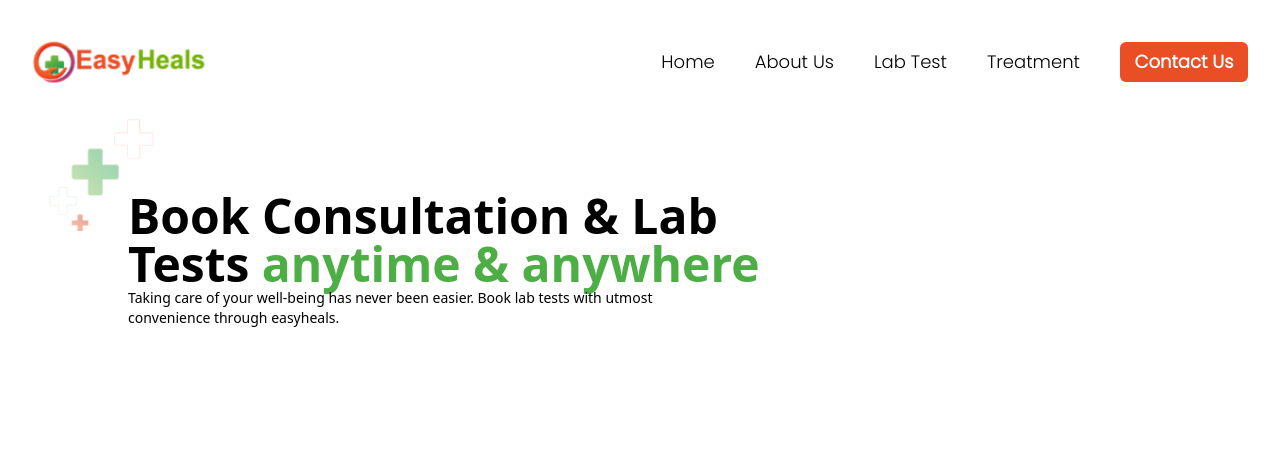
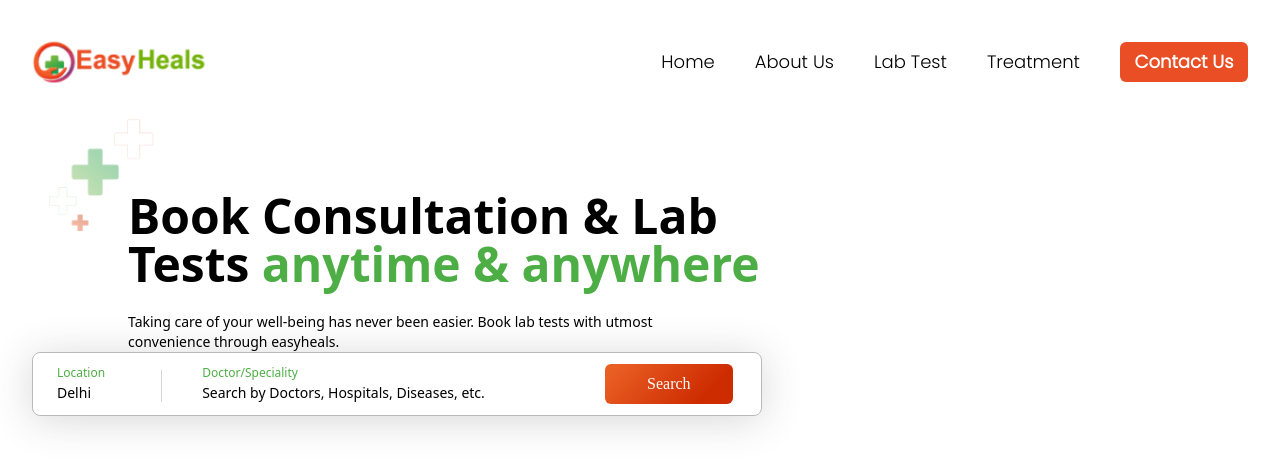
Before and after one commit to swapn652/easyheals, a React (Vite) app in the folder easyheals/: page / in a window 1280 px wide. Shown: the top 468 px of the page. Built offline with nearby package versions, Linux system fonts and the light colour scheme.

Commit message:
Added LocationDoctors section

```diff
--- a/easyheals/src/App.jsx
+++ b/easyheals/src/App.jsx
@@ -5,6 +5,7 @@ import './App.css'
 import { Navbar } from './components/Navbar'
 import { Partners } from './components/Partners'
 import { BookConsultation } from './components/BookConsultation'
+import { LocationDoctors } from './components/LocationDoctors'
 
 function App() {
 
@@ -13,6 +14,7 @@ function App() {
     <>
     <Navbar/>
     <BookConsultation/>
+    <LocationDoctors/>
     {/* <Partners/> */}
     </>
   )
--- a/easyheals/src/components/BookConsultation.jsx
+++ b/easyheals/src/components/BookConsultation.jsx
@@ -11,7 +11,7 @@ export const BookConsultation = () => {
                 <span className="text-green2">anytime & anywhere</span>
             </div>
         </div>
-        <div className="text-sm flex flex-wrap w-[700px] ml-24">
+        <div className="text-sm flex flex-wrap w-[700px] ml-24 mt-6">
             Taking care of your well-being has never been easier.
             Book lab tests with utmost <div className="self-start">convenience through easyheals.</div>
         </div>
--- /dev/null
+++ b/easyheals/src/components/LocationDoctors.jsx
@@ -0,0 +1,33 @@
+import React from 'react';
+
+export const LocationDoctors = () => {
+  return (
+    <div
+  style={{
+    borderRadius: '8px',
+    border: '0.5px solid rgba(117, 117, 117, 0.50)',
+    boxShadow: '0px 4px 40px 0px rgba(57, 57, 57, 0.20)',
+  }}
+  className="flex flex-row w-[730px] h-16 items-center px-6 text-left gap-x-10"
+> <div className="flex flex-col">
+        <div className="text-xs text-green2">Location</div>
+        <div className="text-sm mt-[2px]">Delhi</div>
+      </div>
+      <div className="border-r border-gray-400 pr-4 h-8 mt-[4px] text-lineColor opacity-30">
+        {/* Add a border-r class to create a right border */}
+      </div>
+      <div className="flex flex-col">
+        <div className="text-xs text-green2">Doctor/Speciality</div>
+        <div className="text-sm mt-[2px]">Search by Doctors, Hospitals, Diseases, etc.</div>
+      </div>
+      <button
+        className="text-white h-10 w-32 p-2 rounded-md font-[Poppin] ml-20"
+        style={{
+          background: 'var(--icon-orange, linear-gradient(134deg, #EA5F24 7.31%, #CD2C01 78.04%))',
+        }}
+      >
+        Search
+      </button>
+    </div>
+  );
+};
```
